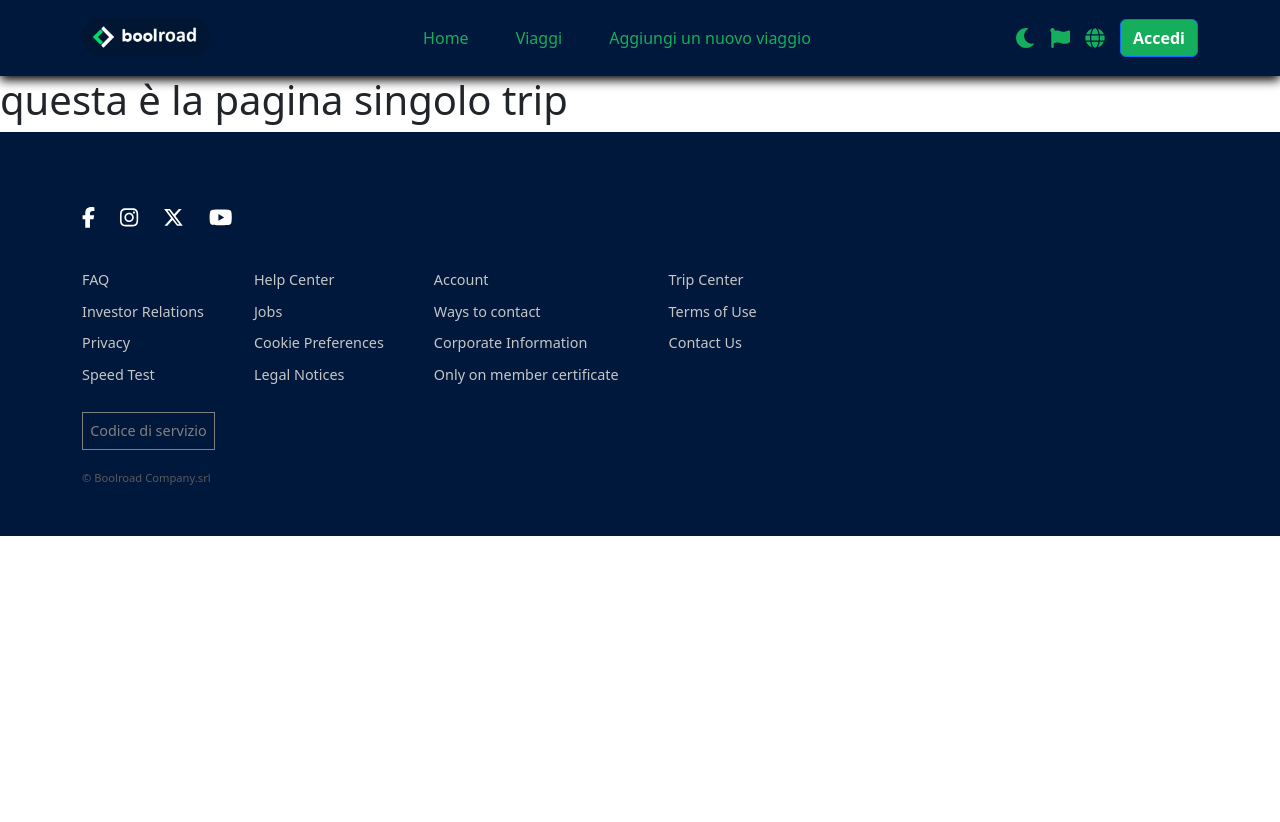
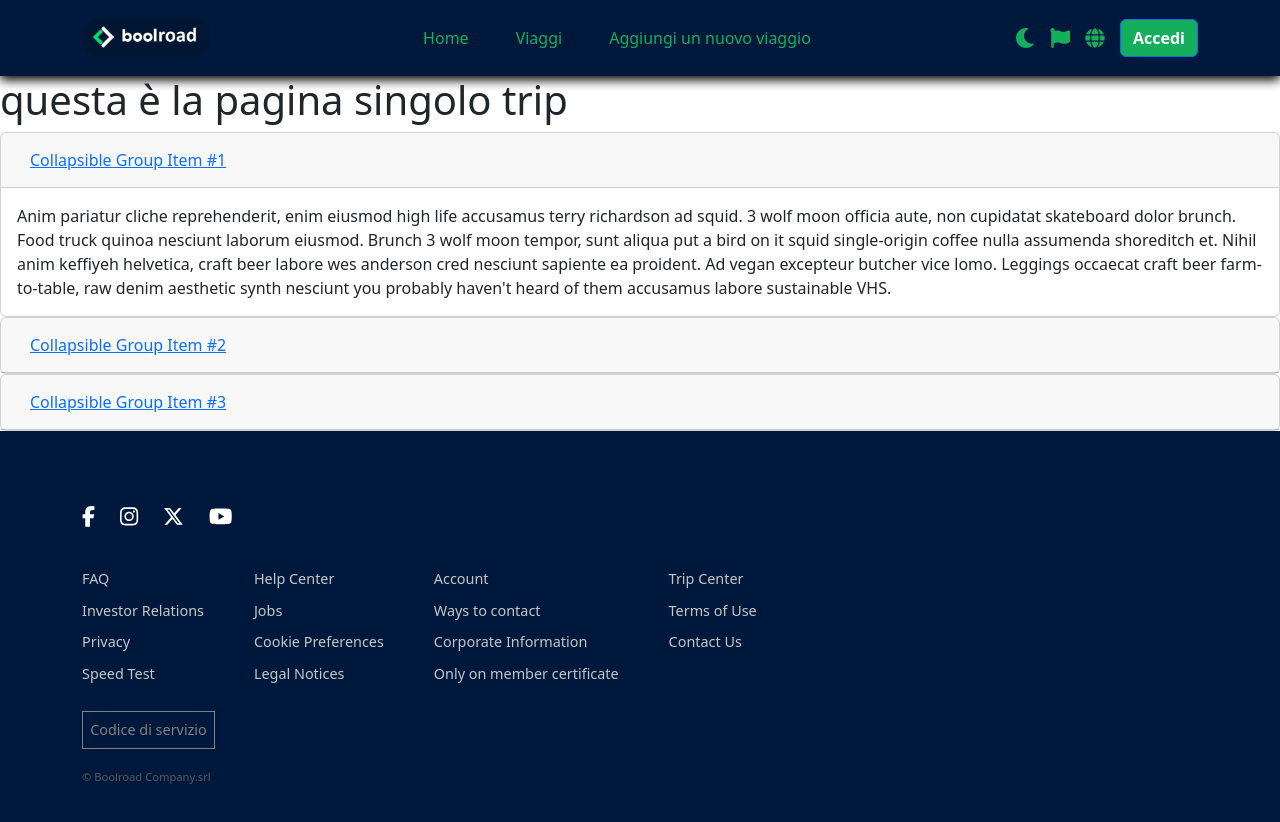
Before and after one commit to Giunta-Giovanni/boolroad, a React (Vite) app: page /trip_page/1 in a window 1280 px wide. Shown: the top 822 px of the page. Before the commit the page ends 800 px from the top, so only its background shows below. Built offline with nearby package versions, Linux system fonts and the light colour scheme.

Commit message:
contacts list test

```diff
--- a/src/Pages/SingleTripPage.jsx
+++ b/src/Pages/SingleTripPage.jsx
@@ -1,8 +1,54 @@
+import { Link } from "react-router-dom"
+
 export default function SingleTripPage() {
     return (
         <>
             <h1>questa è la pagina singolo trip</h1>
+            <div id="accordion">
+                <div class="card">
+                    <div class="card-header" id="headingOne">
+                        <h5 class="mb-0">
+                            <button class="btn btn-link" data-toggle="collapse" data-target="#collapseOne" aria-expanded="true" aria-controls="collapseOne">
+                                Collapsible Group Item #1
+                            </button>
+                        </h5>
+                    </div>
 
+                    <div id="collapseOne" class="collapse show" aria-labelledby="headingOne" data-parent="#accordion">
+                        <div class="card-body">
+                            Anim pariatur cliche reprehenderit, enim eiusmod high life accusamus terry richardson ad squid. 3 wolf moon officia aute, non cupidatat skateboard dolor brunch. Food truck quinoa nesciunt laborum eiusmod. Brunch 3 wolf moon tempor, sunt aliqua put a bird on it squid single-origin coffee nulla assumenda shoreditch et. Nihil anim keffiyeh helvetica, craft beer labore wes anderson cred nesciunt sapiente ea proident. Ad vegan excepteur butcher vice lomo. Leggings occaecat craft beer farm-to-table, raw denim aesthetic synth nesciunt you probably haven't heard of them accusamus labore sustainable VHS.
+                        </div>
+                    </div>
+                </div>
+                <div class="card">
+                    <div class="card-header" id="headingTwo">
+                        <h5 class="mb-0">
+                            <button class="btn btn-link collapsed" data-toggle="collapse" data-target="#collapseTwo" aria-expanded="false" aria-controls="collapseTwo">
+                                Collapsible Group Item #2
+                            </button>
+                        </h5>
+                    </div>
+                    <div id="collapseTwo" class="collapse" aria-labelledby="headingTwo" data-parent="#accordion">
+                        <div class="card-body">
+                            Anim pariatur cliche reprehenderit, enim eiusmod high life accusamus terry richardson ad squid. 3 wolf moon officia aute, non cupidatat skateboard dolor brunch. Food truck quinoa nesciunt laborum eiusmod. Brunch 3 wolf moon tempor, sunt aliqua put a bird on it squid single-origin coffee nulla assumenda shoreditch et. Nihil anim keffiyeh helvetica, craft beer labore wes anderson cred nesciunt sapiente ea proident. Ad vegan excepteur butcher vice lomo. Leggings occaecat craft beer farm-to-table, raw denim aesthetic synth nesciunt you probably haven't heard of them accusamus labore sustainable VHS.
+                        </div>
+                    </div>
+                </div>
+                <div class="card">
+                    <div class="card-header" id="headingThree">
+                        <h5 class="mb-0">
+                            <button class="btn btn-link collapsed" data-toggle="collapse" data-target="#collapseThree" aria-expanded="false" aria-controls="collapseThree">
+                                Collapsible Group Item #3
+                            </button>
+                        </h5>
+                    </div>
+                    <div id="collapseThree" class="collapse" aria-labelledby="headingThree" data-parent="#accordion">
+                        <div class="card-body">
+                            Anim pariatur cliche reprehenderit, enim eiusmod high life accusamus terry richardson ad squid. 3 wolf moon officia aute, non cupidatat skateboard dolor brunch. Food truck quinoa nesciunt laborum eiusmod. Brunch 3 wolf moon tempor, sunt aliqua put a bird on it squid single-origin coffee nulla assumenda shoreditch et. Nihil anim keffiyeh helvetica, craft beer labore wes anderson cred nesciunt sapiente ea proident. Ad vegan excepteur butcher vice lomo. Leggings occaecat craft beer farm-to-table, raw denim aesthetic synth nesciunt you probably haven't heard of them accusamus labore sustainable VHS.
+                        </div>
+                    </div>
+                </div>
+            </div>
         </>
     )
 }
```
